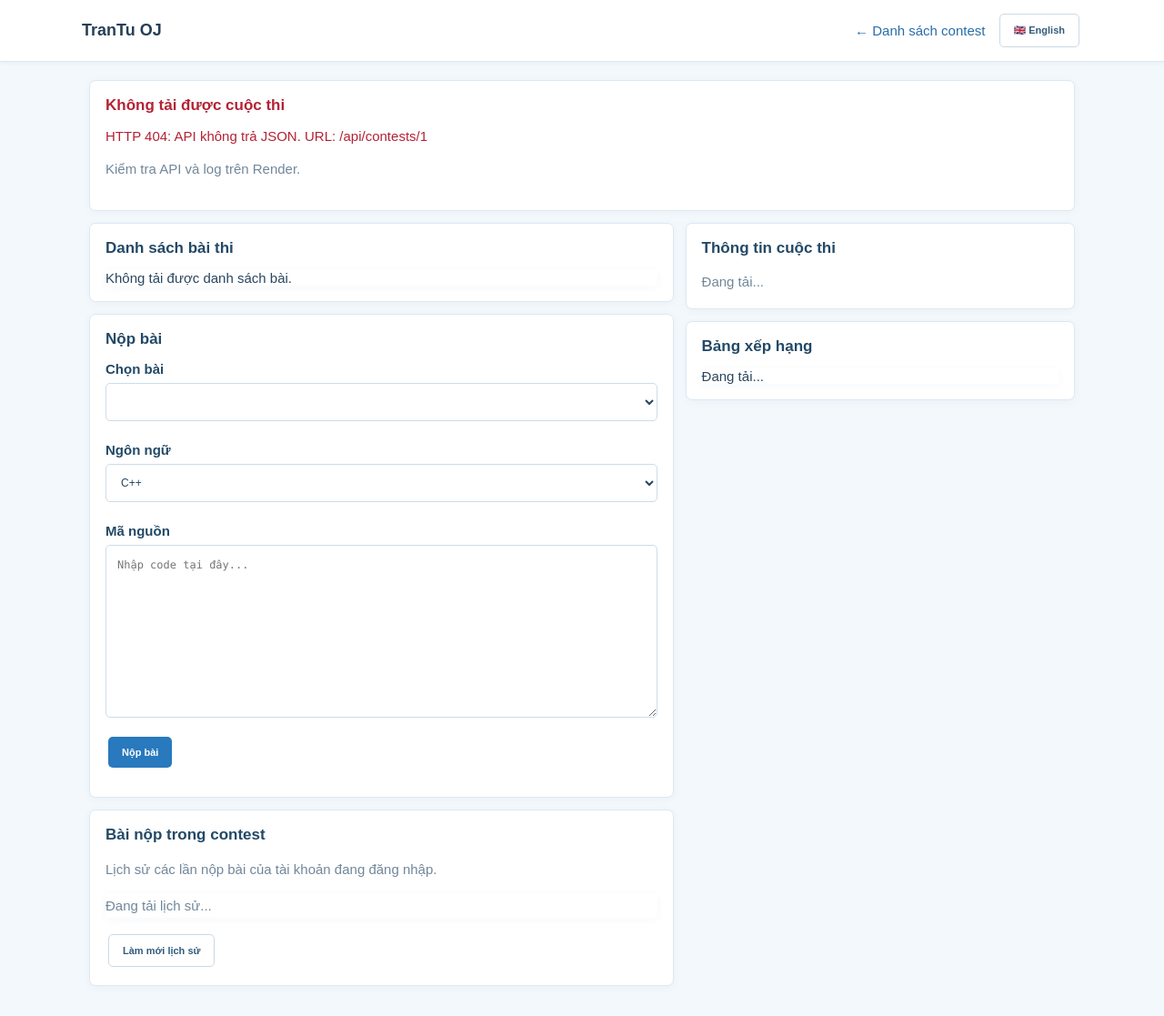
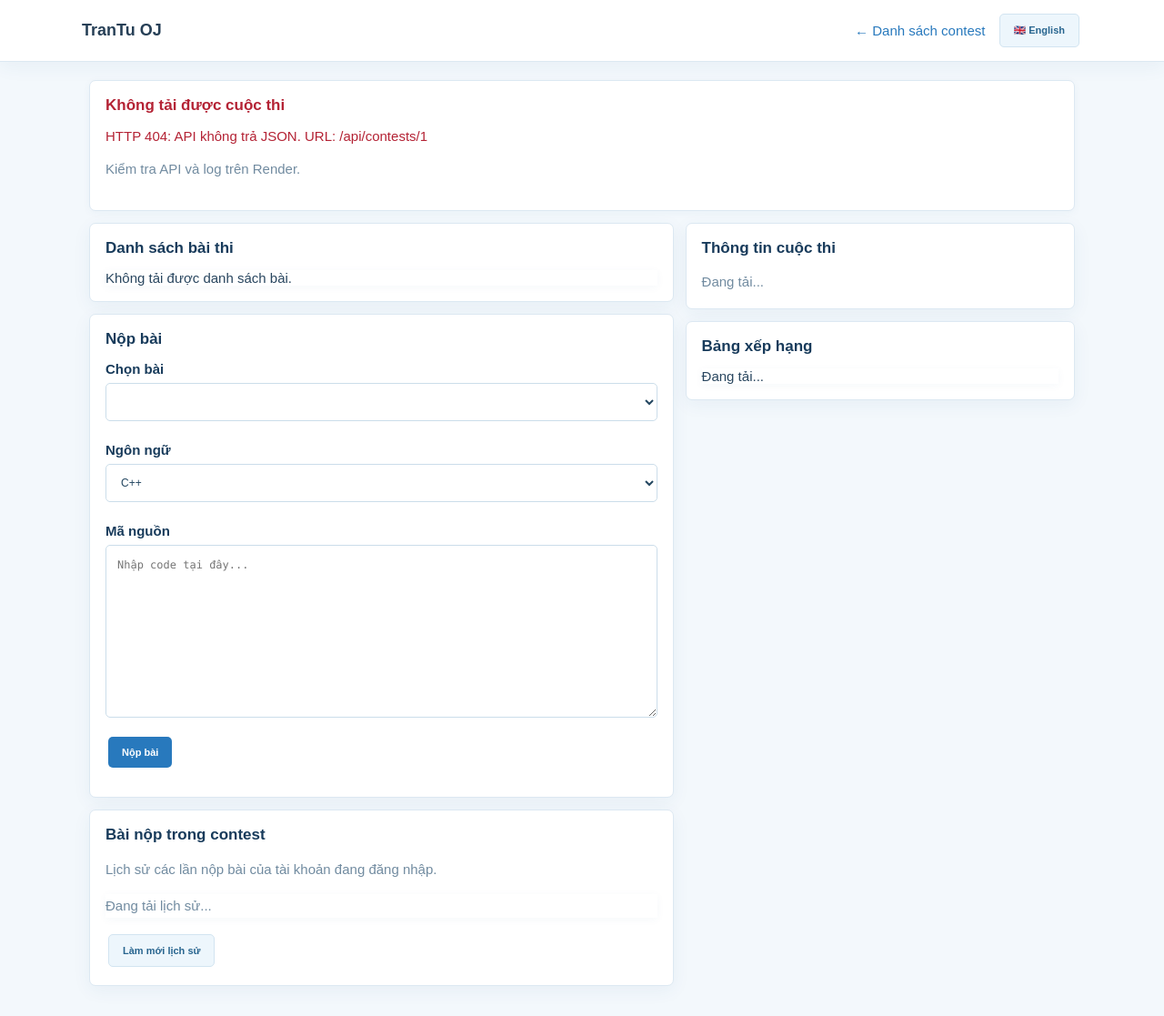
Before and after one commit to anhcuongthu-crypto/TranTuanTu-Online-Judge, a Flask app: page /contests/1 in a window 1280 px wide. Shown: the whole page at 91% size. Run offline with Flask 3, Linux system fonts and the light colour scheme; lists and menus that the app fills with data are empty; some libraries are stand-ins or nearby versions.

Commit message:
Unify standalone page with TranTu blue-white theme

```diff
--- a/templates/contest_detail.html
+++ b/templates/contest_detail.html
@@ -260,7 +260,21 @@ pre,code,pre code { background:#f2f6fa !important; color:#344e65 !important; bor
 .status,.success { color:#187044 !important; }
 .error { color:#b42335 !important; }
 </style>
-</head>
+
+<style id="trantu-final-theme">
+:root{color-scheme:light!important;--bg:#f3f8fc!important;--panel:#fff!important;--line:#dce8f2!important;--text:#183b5b!important;--muted:#718ba0!important;--primary:#2879bd!important;--primary-hover:#176eaf!important;--link:#2879bd!important;--input-bg:#fff!important;--hover-bg:#edf6fc!important;--success:#218452!important;--danger:#bd4652!important}
+html,body{background:#f3f8fc!important;color:#183b5b!important;color-scheme:light!important}
+header,nav,.topbar,.hero,.panel,.card,.contest-card,.stat-card,.problem-card,.section,.box,.modal-content{background:#fff!important;color:#244761!important;border-color:#dce8f2!important;box-shadow:0 5px 20px rgba(34,91,135,.06)!important}
+h1,h2,h3,h4,strong,label{color:#183b5b!important}
+p,small,.muted,.description{color:#718ba0!important}
+a{color:#2879bd!important}
+button,.btn{background:#2879bd!important;color:#fff!important;border-color:#2879bd!important}
+button.secondary,.btn-secondary,.ghost{background:#edf6fc!important;color:#28658f!important;border-color:#d2e4f1!important}
+input,select,textarea{background:#fff!important;color:#244761!important;border:1px solid #cbddea!important;color-scheme:light!important}
+pre,code,.code,.source-code{background:#f0f6fb!important;color:#294c67!important;border-color:#dce8f2!important}
+table{background:#fff!important;color:#294c67!important}th{background:#eaf3fa!important;color:#365d79!important}td{background:#fff!important;color:#36566f!important;border-color:#e4edf4!important}
+.status,.badge,.pill{background:#eaf3fa!important;color:#28658f!important}
+</style></head>
 
 <body data-contest-id="{{ contest_id|default('', true) }}">
 <header>
```
